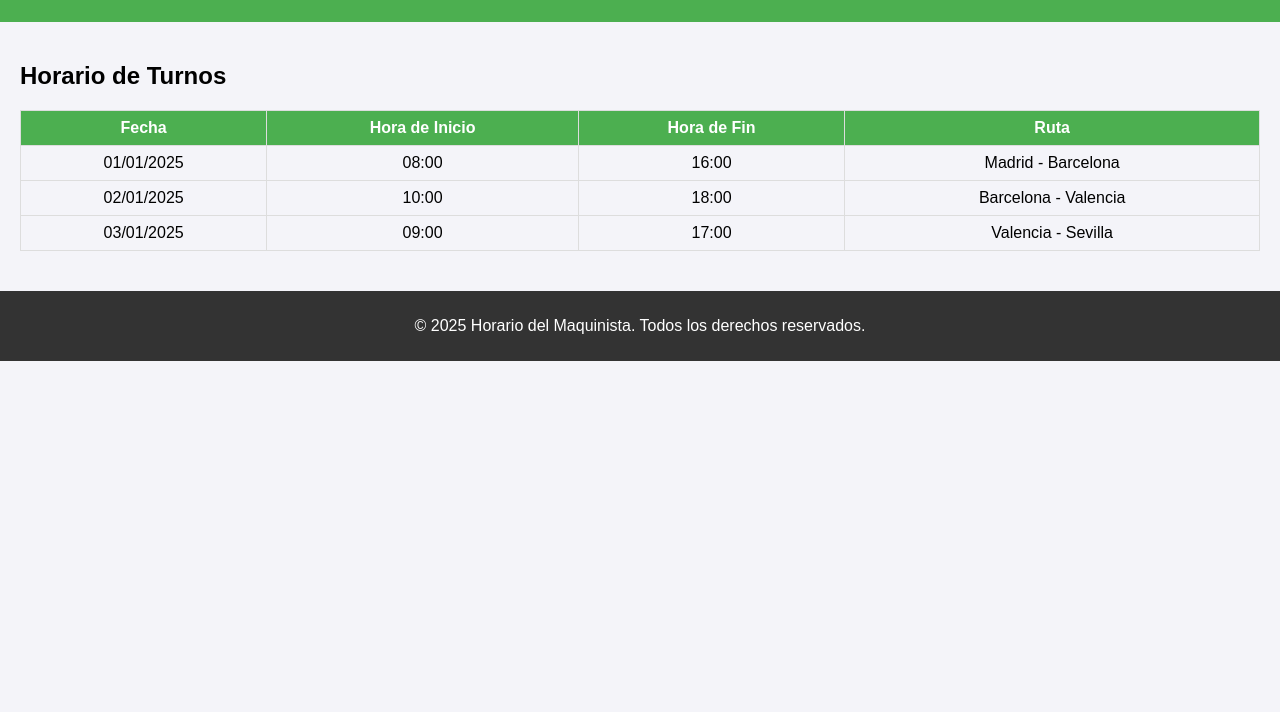
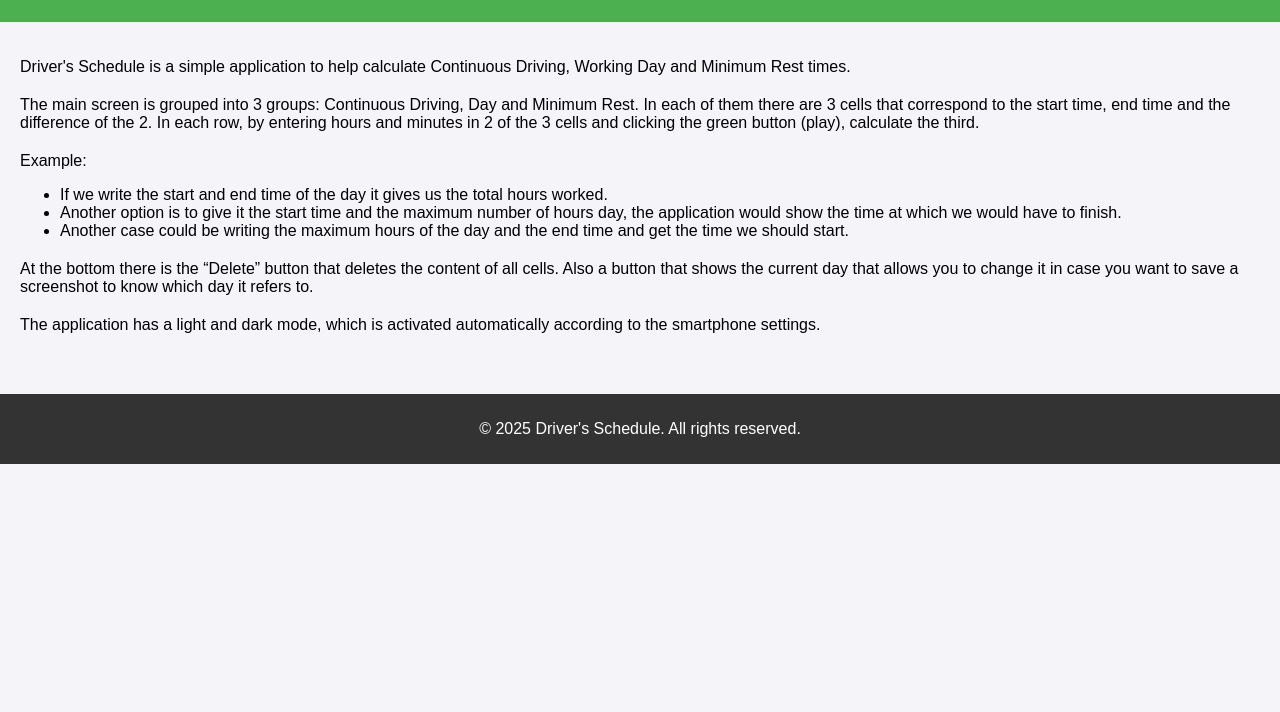
Before and after one commit to Asyva95/HorarioDelMaquinista.github.io, a plain HTML site: page index.html in a window 1280 px wide. Shown: the part 88-800 px from the top of the page. Drawn offline with Linux system fonts and the light colour scheme.

Commit message:
Update index.html

```diff
--- a/index.html
+++ b/index.html
@@ -1,10 +1,9 @@
 <!DOCTYPE html>
-<html lang="es">
+<html lang="en">
 <head>
   <meta charset="UTF-8">
   <meta name="viewport" content="width=device-width, initial-scale=1.0">
-  <title>Horario del Maquinista</title>
-  <link rel="stylesheet" href="styles.css">
+  <title>Driver's Schedule</title>
   <style>
     body {
       font-family: Arial, sans-serif;
@@ -25,21 +24,8 @@
       padding: 20px;
     }
 
-    table {
-      width: 100%;
-      border-collapse: collapse;
-      margin-top: 20px;
-    }
-
-    th, td {
-      border: 1px solid #ddd;
-      padding: 8px;
-      text-align: center;
-    }
-
-    th {
-      background-color: #4CAF50;
-      color: white;
+    section {
+      margin-bottom: 20px;
     }
 
     footer {
@@ -53,45 +39,38 @@
 </head>
 <body>
   <header>
-    <h1>Horario del Maquinista</h1>
+    <h1>Driver's Schedule</h1>
   </header>
 
   <main>
-    <h2>Horario de Turnos</h2>
-    <table>
-      <thead>
-        <tr>
-          <th>Fecha</th>
-          <th>Hora de Inicio</th>
-          <th>Hora de Fin</th>
-          <th>Ruta</th>
-        </tr>
-      </thead>
-      <tbody>
-        <tr>
-          <td>01/01/2025</td>
-          <td>08:00</td>
-          <td>16:00</td>
-          <td>Madrid - Barcelona</td>
-        </tr>
-        <tr>
-          <td>02/01/2025</td>
-          <td>10:00</td>
-          <td>18:00</td>
-          <td>Barcelona - Valencia</td>
-        </tr>
-        <tr>
-          <td>03/01/2025</td>
-          <td>09:00</td>
-          <td>17:00</td>
-          <td>Valencia - Sevilla</td>
-        </tr>
-      </tbody>
-    </table>
+    <section>
+      <p>Driver's Schedule is a simple application to help calculate Continuous Driving, Working Day and Minimum Rest times.</p>
+    </section>
+
+    <section>
+      <p>The main screen is grouped into 3 groups: Continuous Driving, Day and Minimum Rest. In each of them there are 3 cells that correspond to the start time, end time and the difference of the 2. In each row, by entering hours and minutes in 2 of the 3 cells and clicking the green button (play), calculate the third.</p>
+    </section>
+
+    <section>
+      <p>Example:</p>
+      <ul>
+        <li>If we write the start and end time of the day it gives us the total hours worked.</li>
+        <li>Another option is to give it the start time and the maximum number of hours day, the application would show the time at which we would have to finish.</li>
+        <li>Another case could be writing the maximum hours of the day and the end time and get the time we should start.</li>
+      </ul>
+    </section>
+
+    <section>
+      <p>At the bottom there is the “Delete” button that deletes the content of all cells. Also a button that shows the current day that allows you to change it in case you want to save a screenshot to know which day it refers to.</p>
+    </section>
+
+    <section>
+      <p>The application has a light and dark mode, which is activated automatically according to the smartphone settings.</p>
+    </section>
   </main>
 
   <footer>
-    <p>&copy; 2025 Horario del Maquinista. Todos los derechos reservados.</p>
+    <p>&copy; 2025 Driver's Schedule. All rights reserved.</p>
   </footer>
 </body>
 </html>
```
